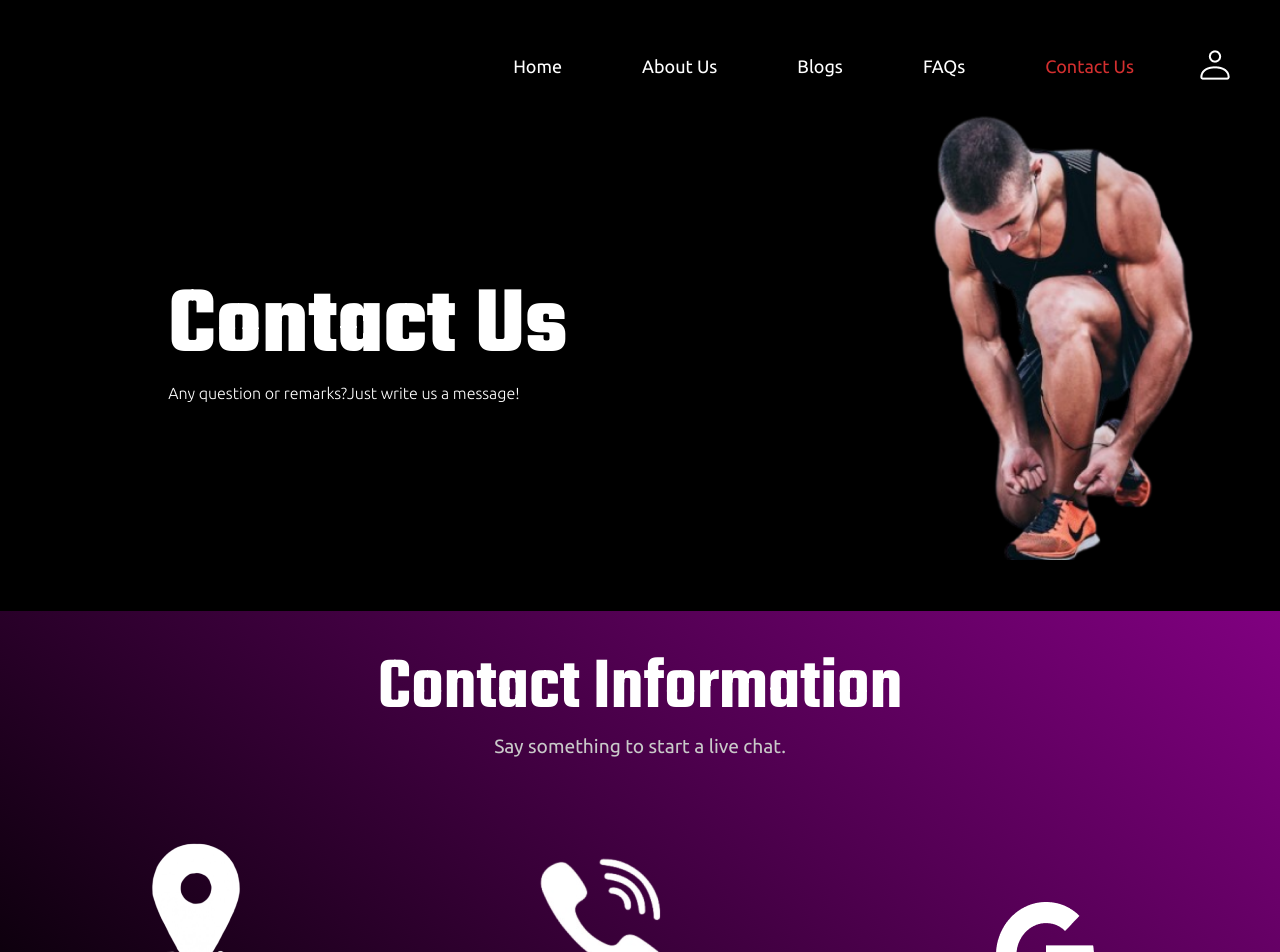
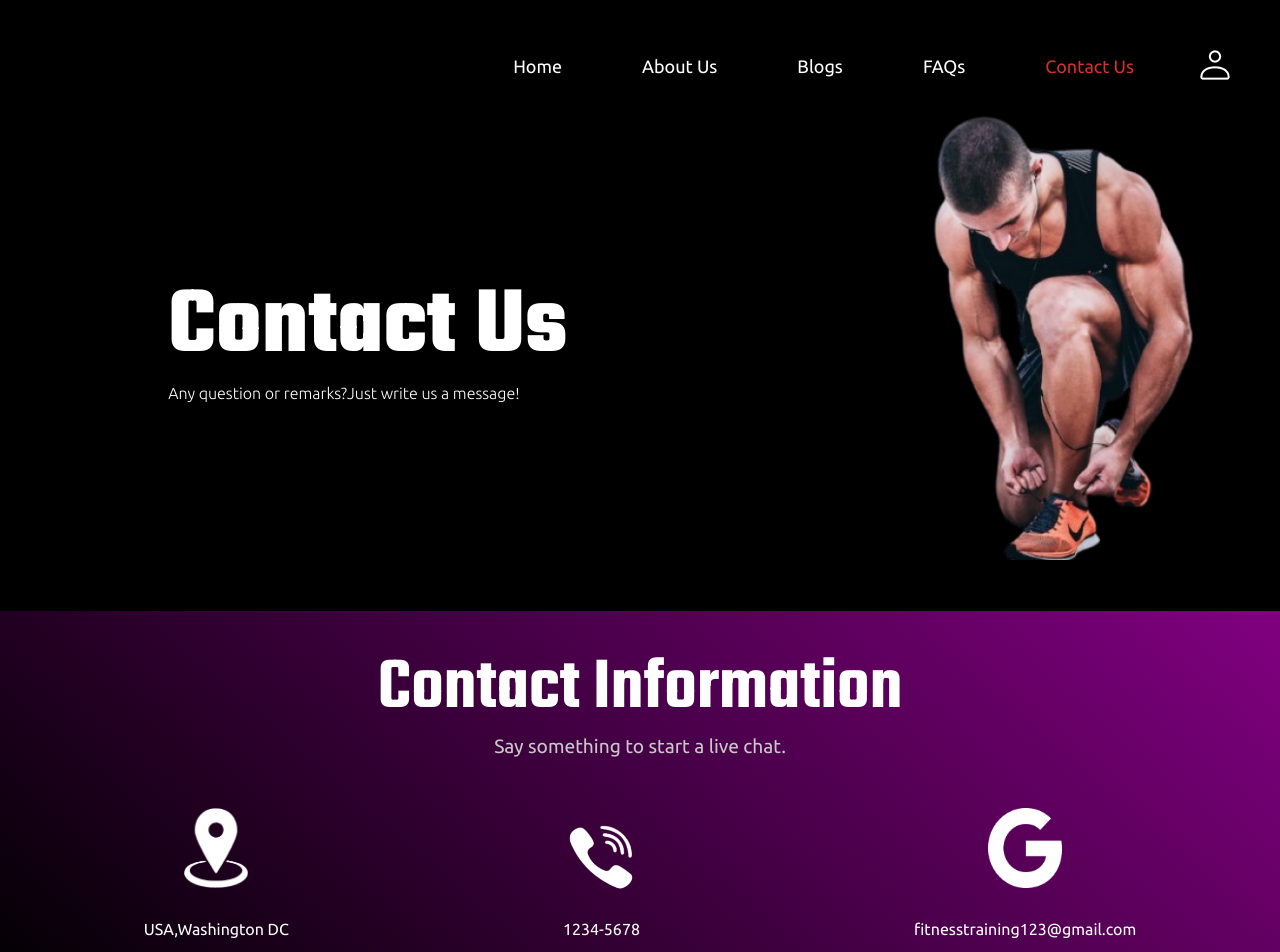
Before and after one commit to AleenaJabeen/Fitness-App, a React (Create React App) app: page /contact in a window 1280 px wide. Shown: the top 952 px of the page. Built offline with nearby package versions, Linux system fonts and the light colour scheme.

Commit message:
Update Contact.module.css

```diff
--- a/src/styles/ContactStyles/Contact.module.css
+++ b/src/styles/ContactStyles/Contact.module.css
@@ -54,6 +54,14 @@
   color: var(--input-border-color);
   flex-wrap: wrap;
   padding: 2rem 0;
+}
+.contactIcons img{
+  max-width: 80px;
+  height: 80px;
+}
+.contactIconsPhone img{
+  max-width: 130px;
+  height: 130px;
 }
 .contactIcons {
   display: flex;
```
